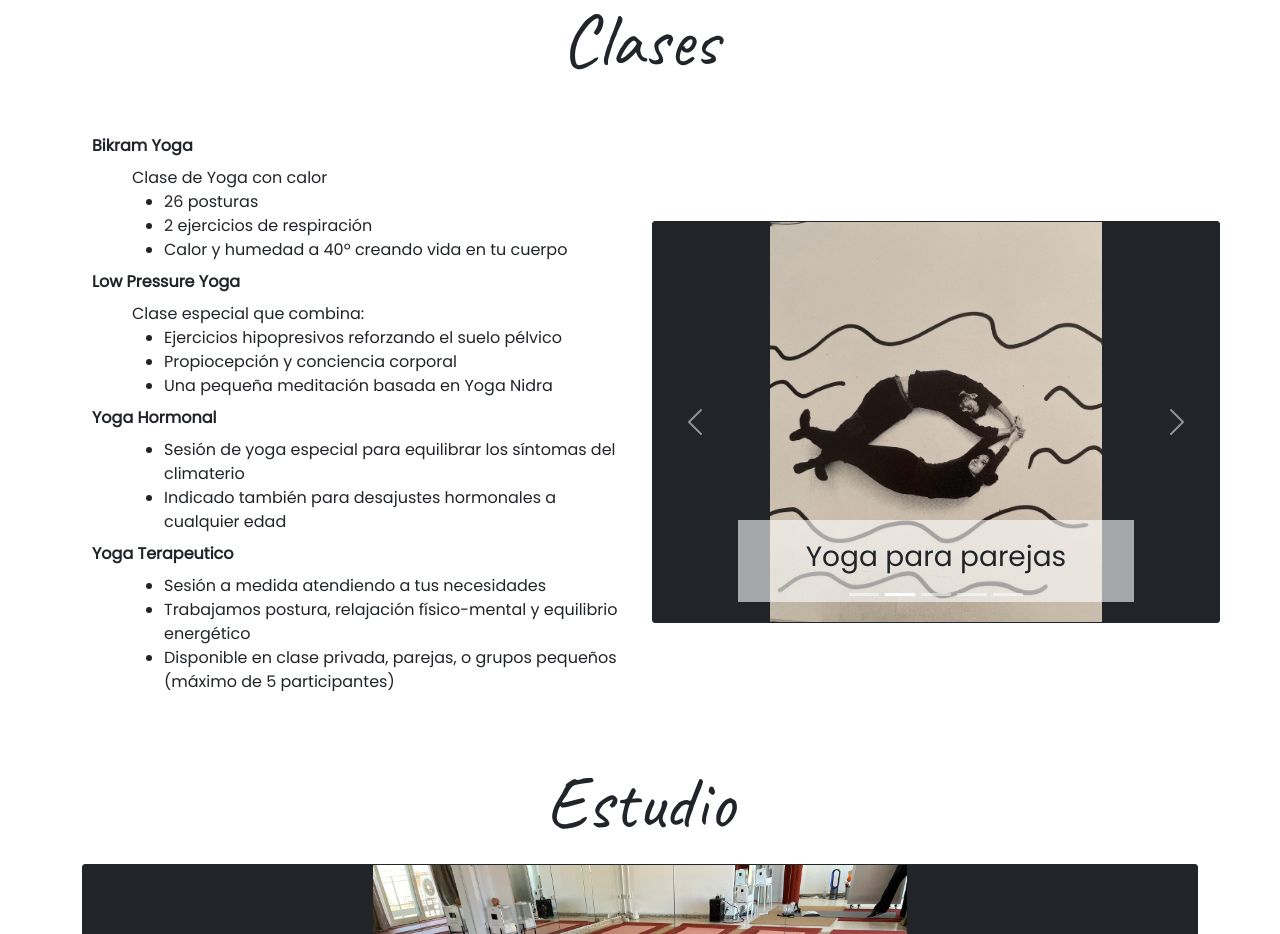
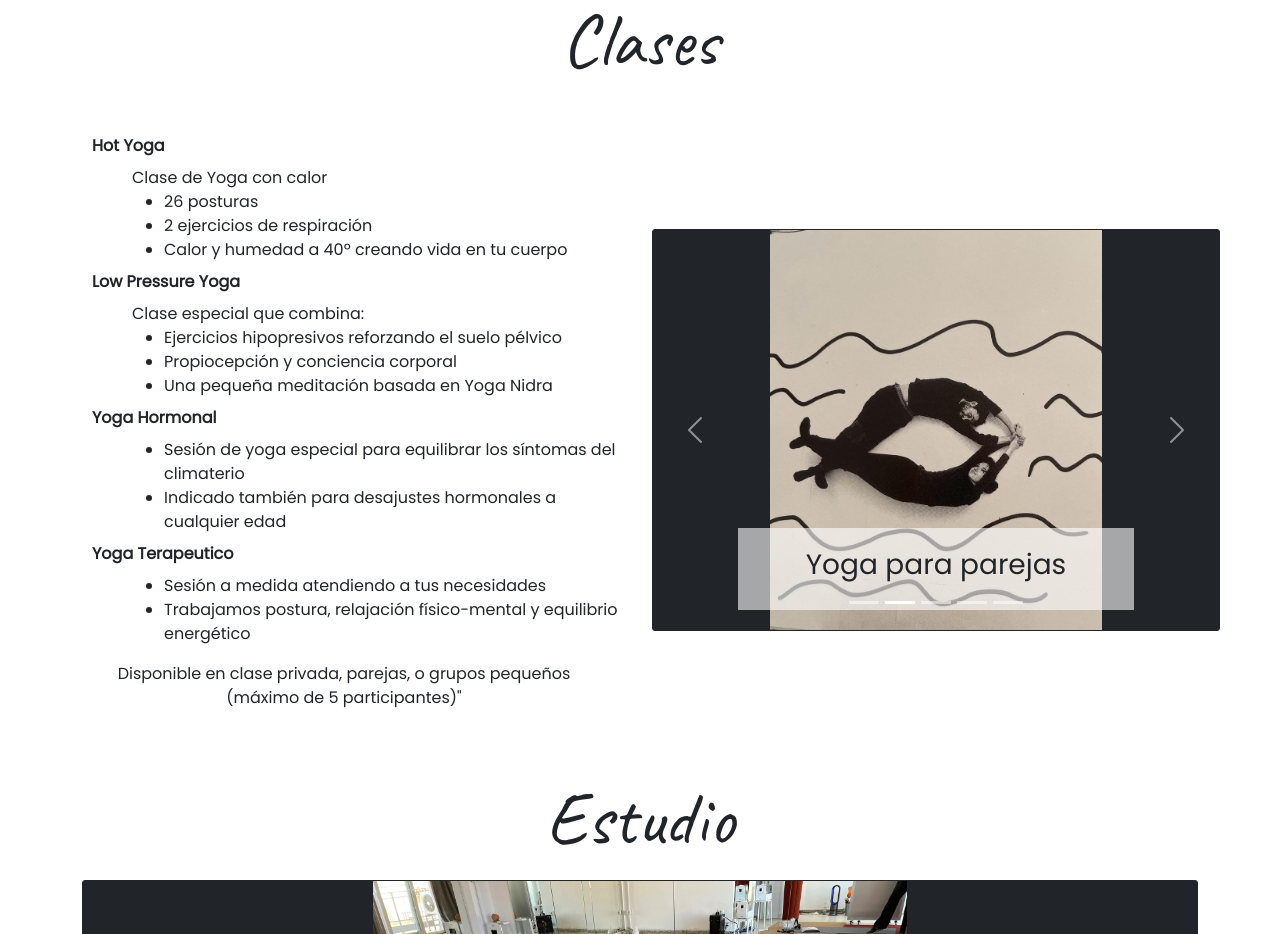
Before and after one commit to rachelblackie/respiro-yoga, a React (Create React App) app: page / in a window 1280 px wide. Shown: the part 820-1754 px from the top of the page. Built offline with nearby package versions, Linux system fonts and the light colour scheme.

Commit message:
modified class info content

```diff
--- a/src/Clases.js
+++ b/src/Clases.js
@@ -12,7 +12,7 @@ function Clases(props) {
   let content = {
     Castellano: {
       title: "Clases",
-      firstClass: "Bikram Yoga",
+      firstClass: "Hot Yoga",
       firstClassDescription: (
         <div>
           Clase de Yoga con calor
@@ -50,11 +50,13 @@ function Clases(props) {
           <li>
             Trabajamos postura, relajación físico-mental y equilibrio energético
           </li>
-          <li>
-            Disponible en clase privada, parejas, o grupos pequeños (máximo de 5
-            participantes)
-          </li>
         </ul>
+      ),
+      bottomLine: (
+        <div>
+          <div>Disponible en clase privada, parejas, o grupos pequeños</div>
+          <div> (máximo de 5 participantes)"</div>
+        </div>
       ),
       privateClassCaption: "Yoga para individuos",
       coupleClassCaption: "Yoga para parejas",
@@ -64,7 +66,7 @@ function Clases(props) {
     },
     English: {
       title: "Classes",
-      firstClass: "Bikram Yoga",
+      firstClass: "Hot Yoga",
       firstClassDescription: (
         <div>
           Hot Yoga class
@@ -101,11 +103,13 @@ function Clases(props) {
             We work on posture, physical and mental relaxation, and energy
             balance
           </li>
-          <li>
-            Available for individuals, couples, or small groups (maximum of 5
-            participants)
-          </li>
         </ul>
+      ),
+      bottomLine: (
+        <div>
+          <div>Available for individuals, couples, or small groups</div>
+          <div>(maximum of 5 participants)</div>
+        </div>
       ),
       privateClassCaption: "Yoga for individuals",
       coupleClassCaption: "Yoga for couples",
@@ -148,6 +152,7 @@ function Clases(props) {
               <li className="m-2">{content.fourthClassDescription}</li>
             </ul>
           </ul>
+          <p className="text-center">{content.bottomLine}</p>
         </div>
 
         <div className="col-lg my-auto">
```
